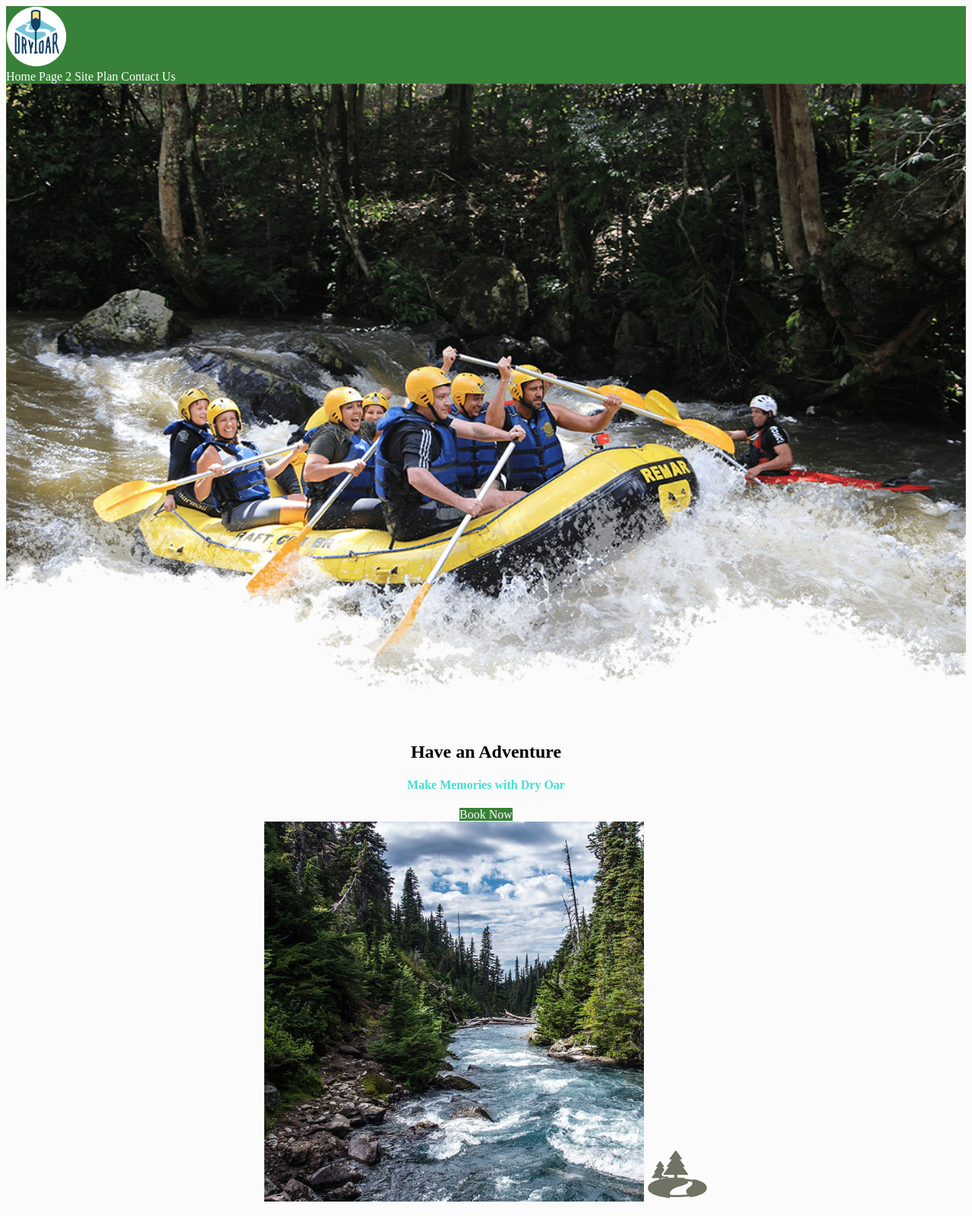
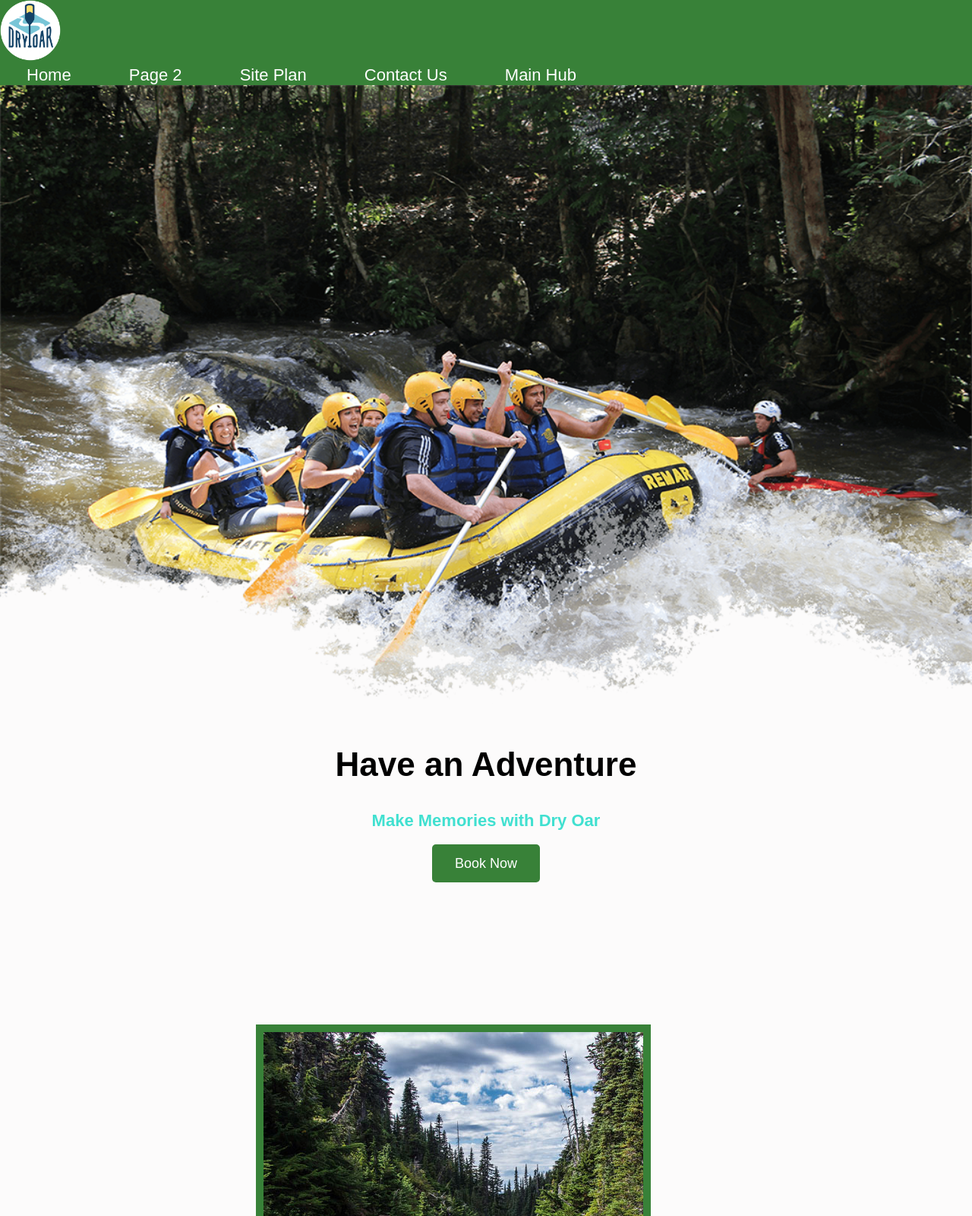
Before and after one commit to WylieShupe/WDD130, a plain HTML site: page wwr/index.html in a window 1280 px wide. Shown: the top 1600 px of the page at 76% size. Drawn offline with Linux system fonts and the light colour scheme.

Commit message:
Added padding and margins

```diff
--- a/wwr/Styles/styles.css
+++ b/wwr/Styles/styles.css
@@ -1,6 +1,14 @@
 
 body {
     background-color: #fcfbfb;
+    font-family: Raleway, Arial, sans-serif;
+    font-size: 22px;
+    margin: 0;
+    padding: 0;
+}
+
+h2 {
+    margin: 0;
 }
 
 header {
@@ -16,6 +24,7 @@ nav a {
     text-align: center;
     color: white;
     text-decoration: none;
+    padding: 35px;
 }
 
 nav a:hover {
@@ -27,12 +36,18 @@ main section {
     text-align: center;
 }
 
+main section img {
+    box-sizing: border-box;
+}
+
 h4 {
     color: turquoise;
 }
 
 footer {
     background-color:  rgb(56, 129, 56);
+    padding: 25px 50px;
+    margin-top: 200px;
 }
 
 footer h3 {
@@ -45,14 +60,24 @@ footer a, footer a:hover {
     text-decoration: none;
 }
 
+footer .social img {
+    padding-top: 15px;
+}
+
 .home-title {
     color: black;
+    font-size: 2em;
+    margin-top: 10px;
 }
 
 .book, .join {
     background-color: rgb(56, 129, 56);
     color: white;
+    font-size: 18px;
+    padding: 15px 30px;
+    margin-top: 50px;
     text-decoration: none;
+    border-radius: 5px;
 }
 
 .book:hover, .join:hover {
@@ -67,6 +92,13 @@ footer a, footer a:hover {
 
 .msg {
     background-color:  rgb(56, 129, 56);
+    line-height: 1.5em;
+    padding: 35px;
+}
+
+.msg p {
+    font-size: .8em;
+    padding-bottom: 15px;
 }
 
 .msg h2, .msg p {
@@ -77,8 +109,21 @@ footer a, footer a:hover {
     width: 80px;
 }
 
+.rivers-card, .camping-card, .rapids-card {
+    margin: 200px 0;
+}
+
 .icon {
     width: 80px;
+    padding-top: 10px;
+}
+
+.card-img {
+    border: 10px solid rgb(56, 129, 56);
+}
+
+#logo_link {
+    padding-top: 5px;
 }
 
 #hero-img {
--- a/wwr/index.html
+++ b/wwr/index.html
@@ -19,6 +19,7 @@
                 <a href="#">Page 2</a>
                 <a href="site-plan-rafting.html">Site Plan</a>
                 <a href="contactus.html">Contact Us</a>
+                <a href=".../index.html">Main Hub</a>
             </nav>
         </header>
         <div id="hero">
```
